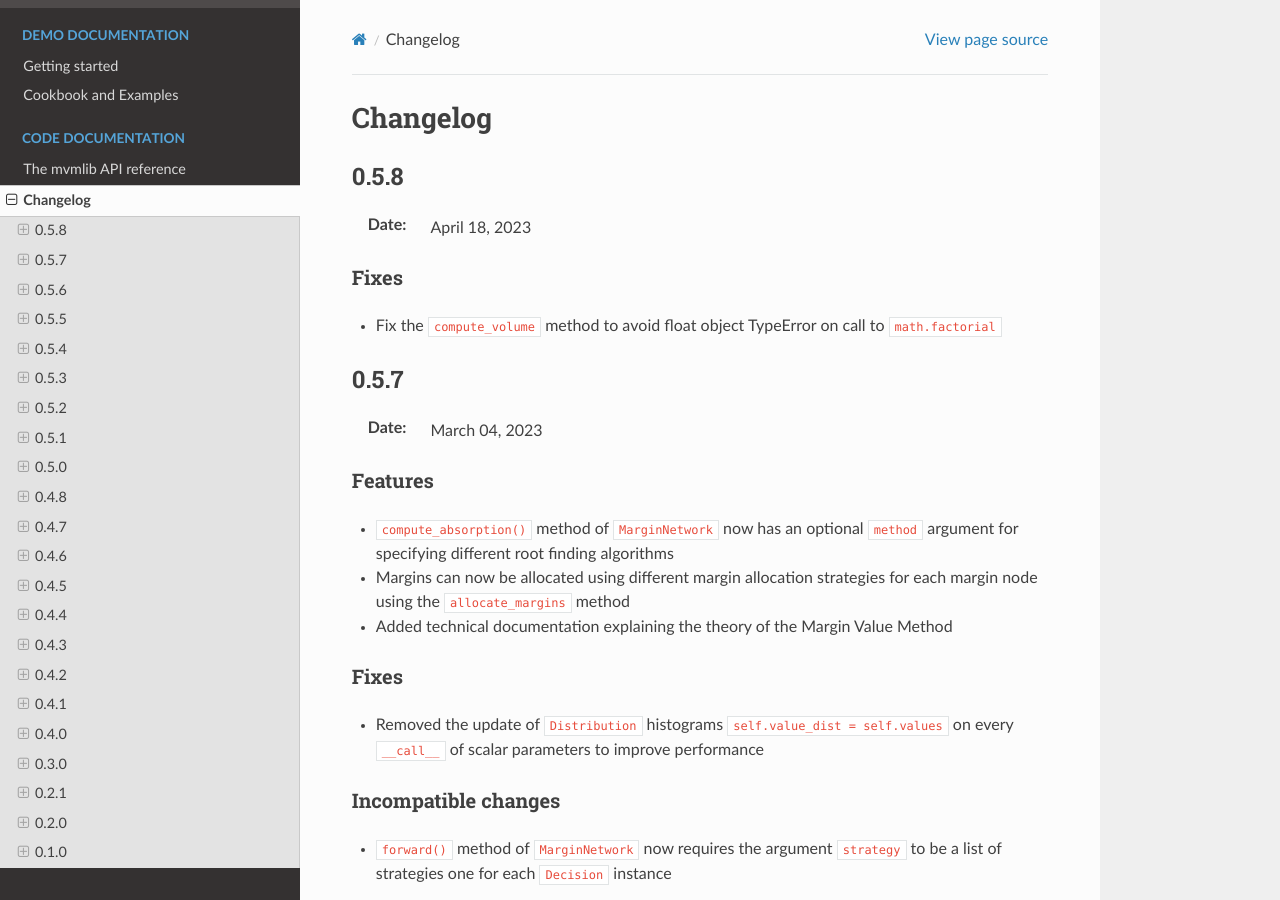
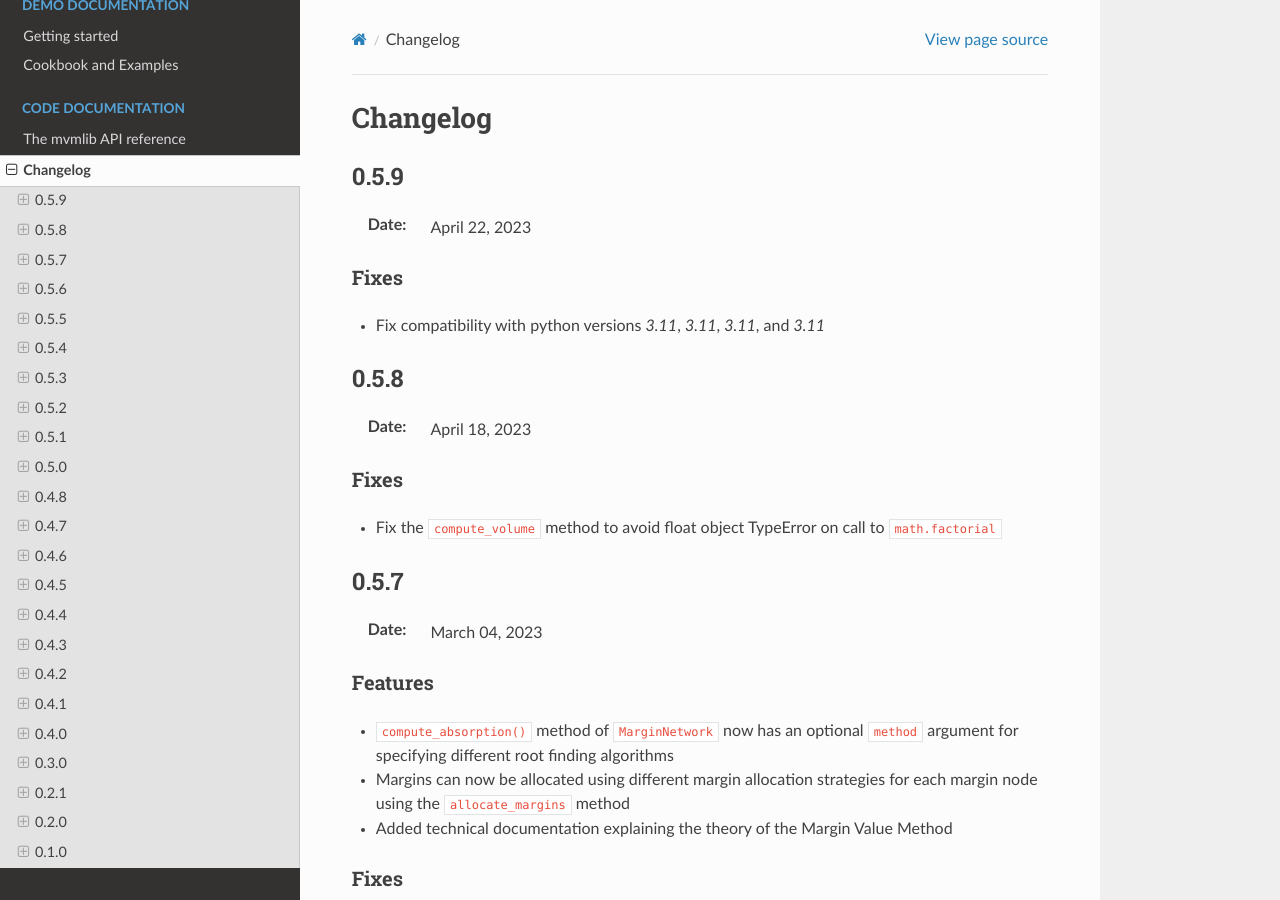
Before and after one commit to sed-group/mvmlib, a Sphinx documentation site: the page built from docs/history.rst, in a window 1280 px wide and 900 px high. Built offline with Sphinx 7.4.7 and the Read the Docs theme 2.0.0, drawn with Linux system fonts in a browser that asks for light colours.

Commit message:
Release 0.5.9

```diff
--- a/docs/conf.py
+++ b/docs/conf.py
@@ -21,7 +21,7 @@ copyright = '2021, Khalil Al Handawi'
 author = 'Khalil Al Handawi'
 
 # The full version, including alpha/beta/rc tags
-release = '0.5.8'
+release = '0.5.9'
 
 # -- General configuration ---------------------------------------------------
 
--- a/docs/history.rst
+++ b/docs/history.rst
@@ -4,6 +4,17 @@
 *********
 Changelog
 *********
+
+.. _release-0.5.9:
+
+0.5.9
+=====
+
+:Date: April 22, 2023
+
+Fixes
+-----
+* Fix compatibility with python versions `3.11`, `3.11`, `3.11`, and `3.11`
 
 .. _release-0.5.8:
 
--- a/src/mvm/__init__.py
+++ b/src/mvm/__init__.py
@@ -8,7 +8,7 @@ uncertainty modelling
 
 """
 
-__version__ = '0.5.8'
+__version__ = '0.5.9'
 __all__ = ['TriangularFunc', 'FuzzySet', 'FuzzyRule', 'FuzzySystem', 'GaussianFunc', 'UniformFunc', 'Distribution',
            'VisualizeDist', 'compute_cdf', 'Design', 'MarginNode', 'InputSpec', 'FixedParam', 'DesignParam',
            'Behaviour', 'MatrixParam', 'ScalarParam', 'VectorParam', 'Performance', 'MarginNetwork', 'Decision', 'nearest']
```
Also changed, not shown: 1 other file.
